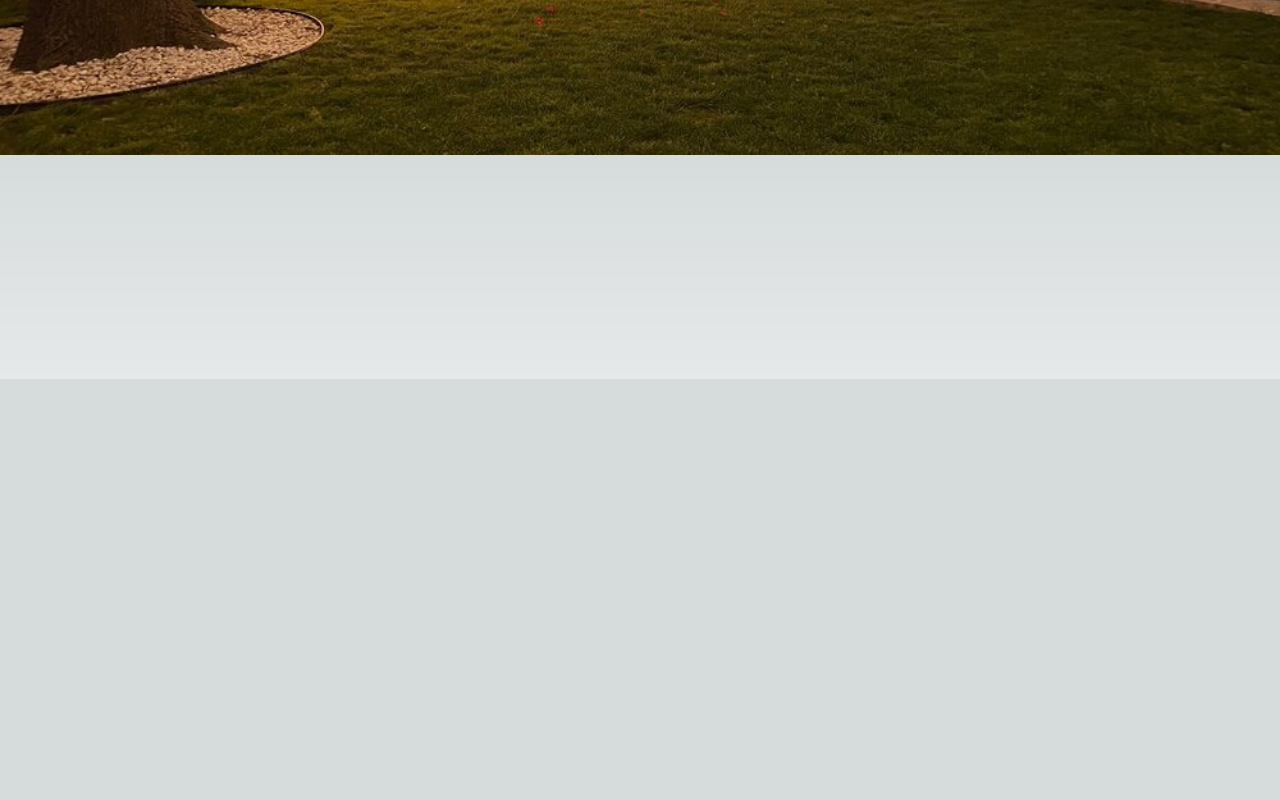
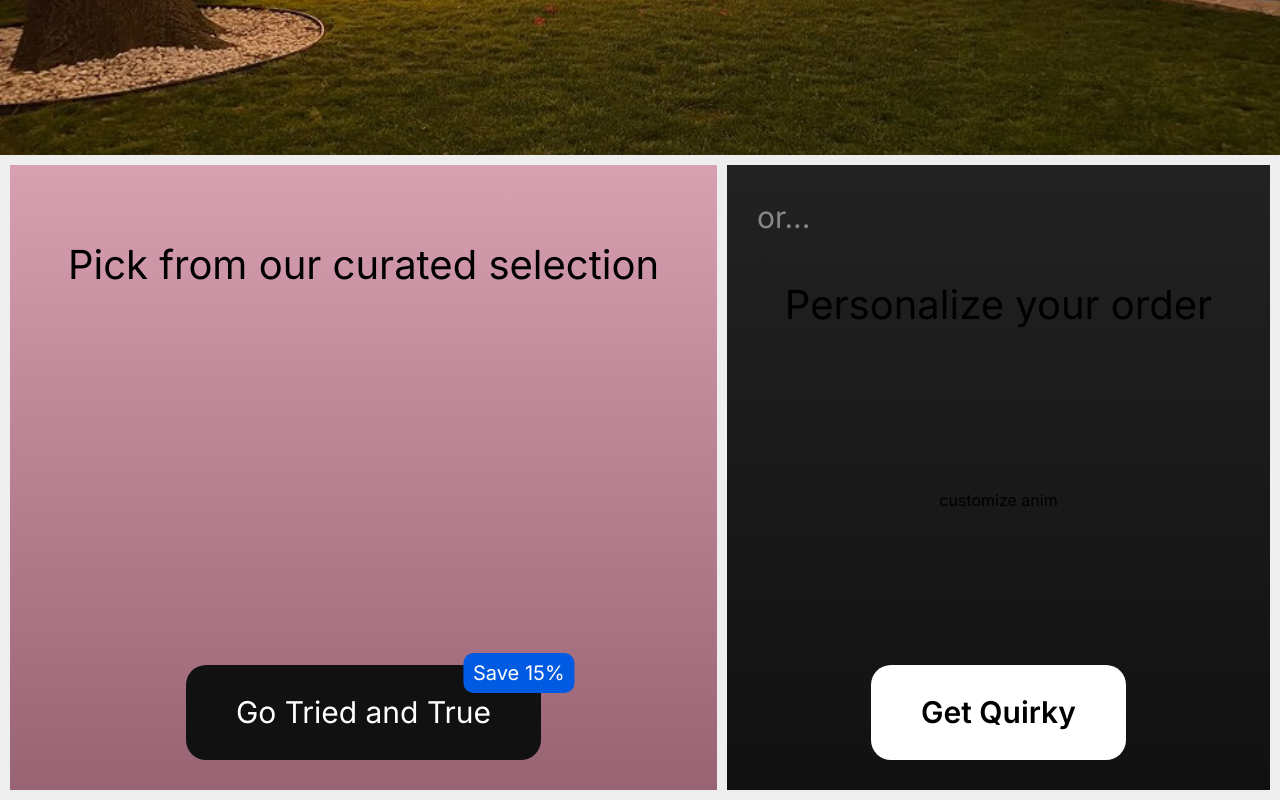
Before and after one commit to CameronHonis/camsii-main, a Next.js app: page / in a window 1280 px wide. Shown: the part 421-1221 px from the top of the page. Before the commit the page ends 800 px from the top, so only its background shows below. Built offline with nearby package versions, Linux system fonts and the light colour scheme.

Commit message:
add options showcase and discount tag, other style changes

```diff
--- a/app/page.tsx
+++ b/app/page.tsx
@@ -1,12 +1,14 @@
 import Image from "next/image";
 import Header from "./ui/header";
 import Background from "./ui/home/background";
+import OptionsShowcase from "./ui/home/options_showcase";
 
 export default function Home() {
     return (
         <div className="">
             <Header />
             <Background />
+            <OptionsShowcase />
         </div>
     );
 }
--- a/app/ui/button.tsx
+++ b/app/ui/button.tsx
@@ -13,10 +13,10 @@ export default function Button(props: ButtonProps) {
     const { onClick, contents, color, size, style } = props;
 
     return <button className={clsx(
-        "flex items-center justify-between text-white",
+        "relative flex items-center justify-between",
         typeof style === "string" && style,
-        color === "primary" && "bg-camsii-black",
-        color === "secondary" && "bg-camsii-blue",
+        color === "primary" && "bg-camsii-black text-white",
+        color === "secondary" && "bg-camsii-blue text-white",
         color !== "primary" && color !== "secondary" && color,
     )}
         style={getButtonStyles(size, style)}
--- /dev/null
+++ b/app/ui/discount_tag.tsx
@@ -0,0 +1,13 @@
+import Button from "./button";
+
+type DiscountTagProps = {
+    discountPerc: number;
+};
+
+export default function DiscountTag(props: DiscountTagProps) {
+    const { discountPerc } = props;
+    return <div className="absolute flex items-center justify-between text-white bg-camsii-blue px-[10px] py-[5px]
+    translate-x-[30%] -translate-y-[30%] text-[20px] top-0 right-0 rounded-[10px]">
+        {`Save ${discountPerc}%`}
+    </div>
+}
--- /dev/null
+++ b/app/ui/home/customize_anim.tsx
@@ -0,0 +1,6 @@
+"use client";
+
+export default function CustomizeAnim() {
+    console.log("asdf");
+    return <p>customize anim</p>;
+}
--- /dev/null
+++ b/app/ui/home/options_showcase.tsx
@@ -0,0 +1,34 @@
+import Button from "../button";
+import DiscountTag from "../discount_tag";
+import CustomizeAnim from "./customize_anim";
+
+export default function OptionsShowcase() {
+    return <div className="flex bg-camsii-offwhite p-[10px] justify-between">
+        <div className="flex-grow flex flex-col items-center justify-between p-[30px] pt-[70px] bg-gradient-to-b from-[#D8A0B1] to-[#986373] h-[625px]">
+            <p className="text-black text-[40px]">Pick from our curated selection</p>
+            <></>
+            <Button
+                contents={<>
+                    Go Tried and True
+                    <DiscountTag discountPerc={15}/>
+                </>}
+                color="primary"
+                size={30}
+                style={{paddingLeft: 50, paddingRight: 50, paddingTop: 25, paddingBottom: 25, borderRadius: 20}}
+            />
+        </div>
+        <div className="relative flex-grow ml-[10px] flex flex-col justify-between items-center p-[30px] pt-[110px] bg-gradient-to-b from-[#222222] to-[#111111]">
+            <p className="absolute left-[30px] top-[30px] text-[30px] text-camsii-gray">or...</p>
+            <p className="text-[40px]">Personalize your order</p>
+            <CustomizeAnim />
+            <Button
+                contents={<>
+                    Get Quirky
+                </>}
+                color="bg-white text-black font-semibold"
+                size={30}
+                style={{paddingLeft: 50, paddingRight: 50, paddingTop: 25, paddingBottom: 25, borderRadius: 20}}
+            />
+        </div>
+    </div>
+}
```
Also changed, not shown: app/ui/header.tsx (+4 -4 lines).
